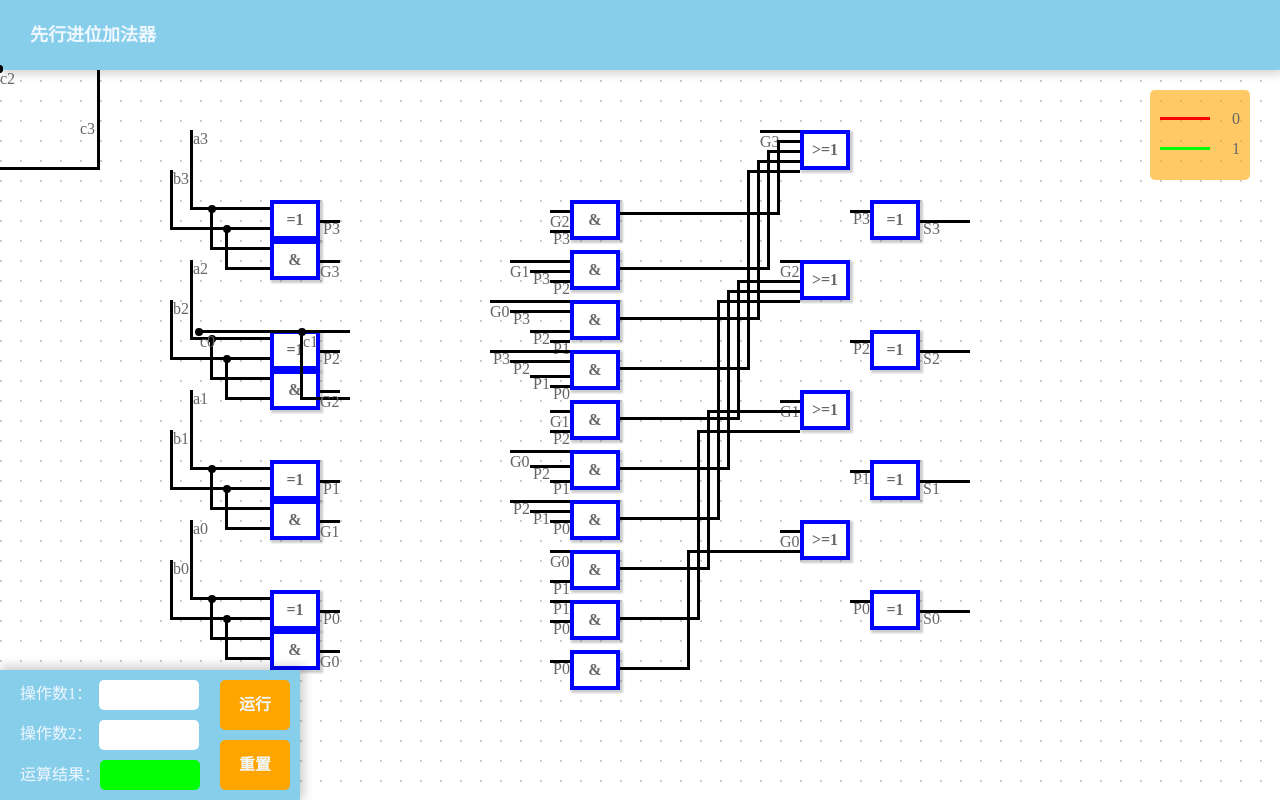
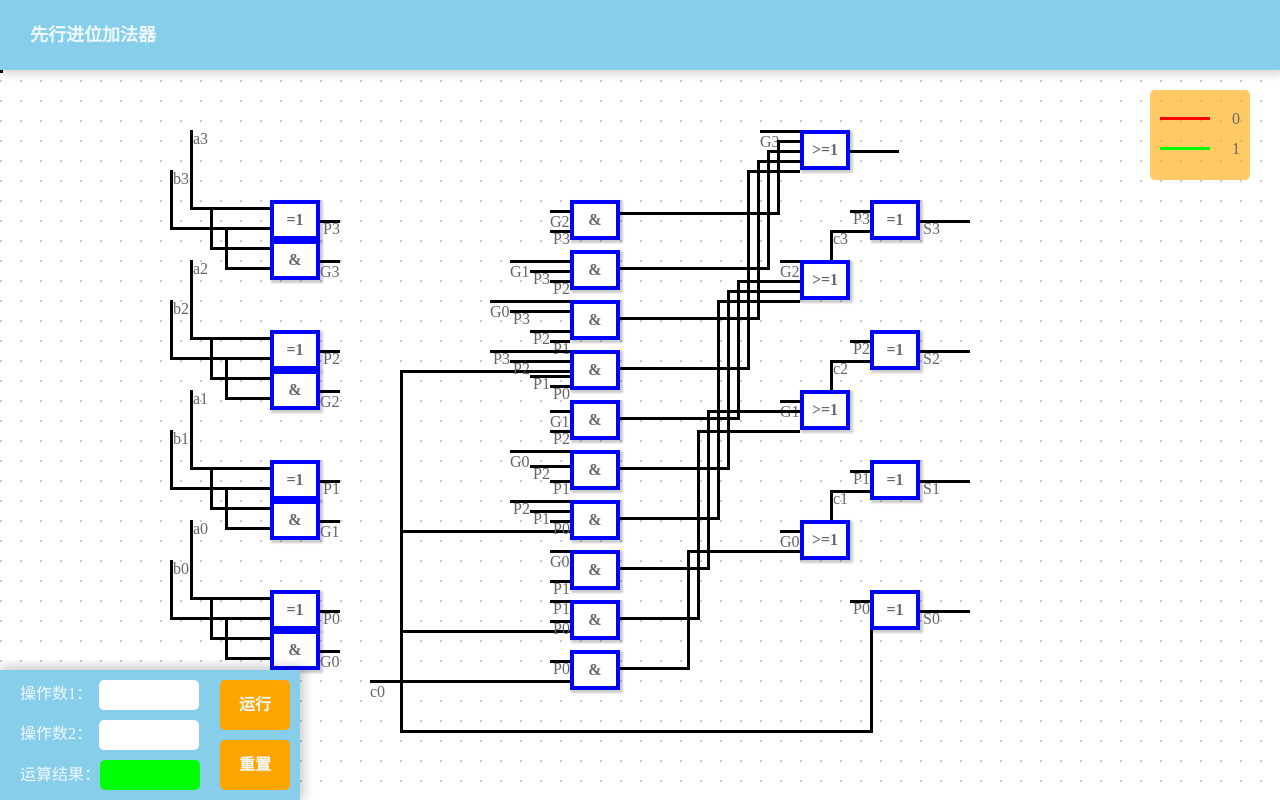
Before and after one commit to huinaibing/bigChuang, a website: page index.html in a window 1280 px wide. Shown: the top 800 px of the page. Drawn offline with nearby package versions, Linux system fonts and the light colour scheme.

Commit message:
push by bat

```diff
--- a/css/index.css
+++ b/css/index.css
@@ -135,7 +135,32 @@ li {
 
 
 /* 中间进位C1、C2、C3 */
-.carry>li:nth-child(4),
+.c0 {
+  border: 3px solid black;
+  border-bottom: 0px;
+  border-left: 0px;
+}
+.c1 {
+  border: 3px solid black;
+  border-bottom: 0px;
+  border-left: 0px;
+}
+.c2 {
+  border: 3px solid black;
+  border-bottom: 0px;
+  border-left: 0px;
+}
+.c3 {
+  border: 3px solid black;
+  border-bottom: 0px;
+  border-left: 0px;
+}
+.c4 {
+  border: 3px solid black;
+  border-bottom: 0px;
+  border-left: 0px;
+}
+/* .carry>li:nth-child(4),
 .carry>li:nth-child(7),
 .carry>li:nth-child(10){
   width: 100px;
@@ -160,7 +185,7 @@ li {
   border-bottom: 0px;
 }
 /* 进位C0和C4单独在这里设置 */
-.carry>li:nth-child(1){
+/* .carry>li:nth-child(1){
   width: 100px;
   height: 100px;
   border: 3px solid #000;
@@ -188,7 +213,7 @@ li {
   border-left: 0px;
   border-right: 0px;
   border-bottom: 0px;
-}
+} */ */
 /* 导线连接处小圆点 */
 .dot{
   width: 4px;
--- a/index.html
+++ b/index.html
@@ -82,18 +82,26 @@
     <!-- 进位，带有placeholder的元素仅占位作用，不显示 -->
     <ul class="carry">
       <!-- <li class="c0">c0</li> -->
-      <li class="c0">c0<div class="dot"></div></li>
+      <li class="c0">c0</li>
       <!-- <li class="c0 placeholder"></li> -->
       <!-- <li class="c1">c1</li>
       <li class="c1"></li> -->
-      <li class="c1">c1<div class="dot"></div></li>
+      <li class="c1"></li>
       <!-- <li class="c2">c2</li>
       <li class="c2"></li> -->
-      <li class="c2">c2<div class="dot"></div></li>
+      <li class="c2"></li>
       <!-- <li class="c3">c3</li>
       <li class="c3"></li> -->
-      <li class="c3">c3<div class="dot"></div></li>
-      <!-- <li class="c4">c4</li> -->
+      <li class="c3"></li>
+      <li class="c4"></li>
+
+      <li class="c0"></li>
+      <li class="c0"></li>
+      <li class="c0"></li>
+      <li class="c0"></li>
+      <li class="c0"></li>
+      <li class="c0"></li>
+      <li class="c0"></li>
     </ul>
     <!-- 两类异或门输出线，下面4个异或门，上面4个
       3号线是输出结果的异或门，补充线删除了
@@ -148,6 +156,16 @@
 
       <li class="xor2">P2</li> <!--31 漏的一个 &-->
       <li class="xor3">P3</li> <!--32 漏的一个 &-->
+
+      <li class="xor8 c1"></li> <!--G0旁边的异或门到s1-->
+      <li class="xor8 c1">c1</li>
+
+      <li class="xor9 c2"></li><!-- G1->S2 -->
+      <li class="xor9 c2">c2</li>
+
+      <li class="xor10 c3"></li><!-- G2->S3 -->
+      <li class="xor10 c3">c3</li>
+
 
     </ul>
     <!-- 14个与门的输出 上面10个，下面4个-->
--- a/js/index.js
+++ b/js/index.js
@@ -44,7 +44,57 @@ $(function () {
     $('.c0').css({
       'border-color': 'red'
     })
-    // 分别处理四个全加器
+    // 处理输入的数据
+    // if (xor(a[i], b[i]) == '1') {
+    //   $(`.xor${i}`).css({
+    //     'border-color': 'rgb(0, 255, 0)'
+    //   })
+    // } else {
+    //   $(`.xor${i}`).css({
+    //     'border-color': 'red'
+    //   })
+    // }
+    // if (and(xor(a[i], b[i]), c) == 1) {
+    //   $(`.and${i}`).css({
+    //     'border-color': 'rgb(0, 255, 0)'
+    //   })
+    // } else {
+    //   $(`.and${i}`).css({
+    //     'border-color': 'red'
+    //   })
+    // }
+    // if (and(a[i], b[i]) == '1') {
+    //   $(`.and${i + 4}`).css({
+    //     'border-color': 'rgb(0, 255, 0)'
+    //   })
+    // } else {
+    //   $(`.and${i + 4}`).css({
+    //     'border-color': 'red'
+    //   })
+    // }
+    // if (xor(xor(a[i], b[i]), c) == '1') {
+    //   $(`.xor${i + 4}`).css({
+    //     'border-color': 'rgb(0, 255, 0)'
+    //   })
+    //   result += '1'
+    // }
+    // else {
+    //   $(`.xor${i + 4}`).css({
+    //     'border-color': 'red'
+    //   })
+    //   result += '0'
+    // }
+    // if (or(and(xor(a[i], b[i]), c), and(a[i], b[i])) == 1) {
+    //   $(`.c${i + 1}`).css({
+    //     'border-color': 'rgb(0, 255, 0)'
+    //   })
+    //   c = 1
+    // } else {
+    //   $(`.c${i + 1}`).css({
+    //     'border-color': 'red'
+    //   })
+    //   c = 0
+    // }
     for (i = 0; i < 4; i++) {
       if (a[i] == '1') {
         // set1lb(`a${i}`)
@@ -68,59 +118,123 @@ $(function () {
           'border-color': 'red'
         })
       }
-      if (xor(a[i], b[i]) == '1') {
+    } // for 循环处理四个全加器
+    result = (parseInt(a[3] + a[2] + a[1] + a[0], 2) + parseInt(b[3] + b[2] + b[1] + b[0], 2)).toString(2);
+
+    // 输出的截断
+    if (result.length > 4) {
+      $(`.c4`).css({
+        'border-color': 'rgb(0, 255, 0)'
+      })
+      result = result.substring(1)
+    }else{
+      set_color(0, "c4")
+    }
+
+    // 输出显示
+    for (i = 7; i >= 4; i--) {
+      if (result[7 - i] == '1') {
         $(`.xor${i}`).css({
           'border-color': 'rgb(0, 255, 0)'
         })
-      } else {
+      }
+      else {
         $(`.xor${i}`).css({
           'border-color': 'red'
         })
       }
-      if (and(xor(a[i], b[i]), c) == 1) {
+    }
+
+    // pi
+    res_p = ''
+    for (i = 0; i < 4; i++) {
+      tmp = xor(a[i], b[i])
+      res_p += tmp.toString()
+      if (tmp == 1) {
+        $(`.xor${i}`).css({
+          'border-color': 'rgb(0, 255, 0)'
+        })
+      }
+      else{
+        $(`.xor${i}`).css({
+          'border-color': 'red'
+        })
+      }
+    }
+
+    // end pi
+
+    //Gi
+    res_g = ''
+    for (i = 0; i < 4; i++) {
+      tmp = and(a[i], b[i])
+      res_g += tmp.toString()
+      if (tmp == 1) {
         $(`.and${i}`).css({
           'border-color': 'rgb(0, 255, 0)'
         })
-      } else {
+      }
+      else{
         $(`.and${i}`).css({
           'border-color': 'red'
         })
       }
-      if (and(a[i], b[i]) == '1') {
-        $(`.and${i + 4}`).css({
-          'border-color': 'rgb(0, 255, 0)'
-        })
-      } else {
-        $(`.and${i + 4}`).css({
-          'border-color': 'red'
-        })
-      }
-      if (xor(xor(a[i], b[i]), c) == '1') {
-        $(`.xor${i + 4}`).css({
-          'border-color': 'rgb(0, 255, 0)'
-        })
-        result += '1'
-      }
-      else {
-        $(`.xor${i + 4}`).css({
-          'border-color': 'red'
-        })
-        result += '0'
-      }
-      if (or(and(xor(a[i], b[i]), c), and(a[i], b[i])) == 1) {
-        $(`.c${i + 1}`).css({
-          'border-color': 'rgb(0, 255, 0)'
-        })
-        c = 1
-      } else {
-        $(`.c${i + 1}`).css({
-          'border-color': 'red'
-        })
-        c = 0
     }
 
-    } // for 循环处理四个全加器
-    $('.result>div').text(result.split('').reverse().join(''))
+    //end gi
+
+
+
+    // 十个与门
+
+
+    res_and1 = and(res_g[2], res_p[3])
+    set_color(res_and1, "and4")
+
+    res_and2 = and(and(res_g[1], res_p[3]), res_p[2])
+    set_color(res_and2, "and5")
+
+    res_and3 = and(and(res_g[0], res_p[3]), and(res_p[2], res_p[1]))
+    set_color(res_and3, "and6")
+
+    c0 = 0
+    res_and4 = and(and(and(res_p[3], res_p[2]), and(res_p[1], res_p[0])), c0)
+    set_color(res_and4, "and7")
+
+    res_and5 = and(res_g[1], res_p[2])
+    set_color(res_and5, "and8")
+
+    res_and6 = and(and(res_g[0], res_p[2]), res_p[1])
+    set_color(res_and6, "and9")
+
+    res_and7 = and(and(res_p[2], res_p[1]), and(res_p[0], c0))
+    set_color(res_and7, "and10")
+
+    res_and8 = and(res_g[0], res_p[1])
+    set_color(res_and8, "and11")
+
+    res_and9 = and(and(res_p[1], res_p[0]), c0)
+    set_color(res_and9, "and12")
+
+    res_and10 = and(c0, res_p[0])
+    set_color(res_and10, "and13")
+
+    // end
+
+    // ci
+    res_c1 = or(res_and10, res_g[0])
+    set_color(res_c1, "c1")
+
+    res_c2 = or(res_g[1], or(res_and8, res_and9))
+    set_color(res_c2, "c2")
+
+    res_c3 = or(or(res_g[2], res_and5), or(res_and6, res_and7))
+    set_color(res_c3, "c3")
+
+    //end ci
+
+
+    $('.result>div').text(result)
   }) // run.click
 
   $('input').on('input', function () {
@@ -132,13 +246,26 @@ $(function () {
     c = 0;
     a = 0;
     b = 0;
-    $('.inputA,.inputB,.carry,.xorOut,.andOut').children().css({
+    $('.inputA,.inputB,.carry,.xorOut,.andOut,.andOutLT').children().css({
       'border-color': 'black'
     })
     $('input').val('')
     $('.result>div').text('')
   })
   //定义基本逻辑
+  var set_color = function(num, id) {
+    if (num == 1) {
+      $(`.${id}`).css({
+        'border-color': 'rgb(0, 255, 0)'
+      })
+    }
+    else{
+      $(`.${id}`).css({
+        'border-color': 'red'
+      })
+    }
+  }
+
   var and = function (a1, a2) {
     return a1 * a2
   }
@@ -508,6 +635,50 @@ $(function () {
     })
   }
   ////////////////////////////end output
+
+  $(`.xorOut>li:nth-child(${33})`).css({
+    width: '0px',
+    height: '30px',
+    top: "490px",
+    left: '830px',
+  })
+
+  $(`.xorOut>li:nth-child(${34})`).css({
+    width: '40px',
+    height: '0px',
+    top: "490px",
+    left: '830px',
+  })
+
+
+  $(`.xorOut>li:nth-child(${35})`).css({
+    width: '0px',
+    height: '30px',
+    top: "360px",
+    left: '830px',
+  })
+
+  $(`.xorOut>li:nth-child(${36})`).css({
+    width: '40px',
+    height: '0px',
+    top: "360px",
+    left: '830px',
+  })
+
+
+  $(`.xorOut>li:nth-child(${37})`).css({
+    width: '0px',
+    height: '30px',
+    top: "230px",
+    left: '830px',
+  })
+
+  $(`.xorOut>li:nth-child(${38})`).css({
+    width: '40px',
+    height: '0px',
+    top: "230px",
+    left: '830px',
+  })
 
 
 
@@ -934,24 +1105,81 @@ $(`.andOutLT>li:nth-child(${20})`).css({
 
 
 
-  // for (i = 4; i <= 12; i += 3) {
-  //   $(`.carry>li:nth-child(${i})`).css({
-  //     width: '100px',
-  //     height: '90px',
-  //     top: '330px',
-  //     left: `${(i / 3) * 270 + 110}px`,
-  //   })
-  //   $(`.carry>li:nth-child(${i + 1})`).css({
-  //     width: '50px',
-  //     height: '100px',
-  //     top: '330px',
-  //     left: `${(i / 3) * 270 + 210}px`,
-  //   })
-  //   $(`.carry>li:nth-child(${i + 2})`).css({
-  //     width: '49px',
-  //     height: '100px',
-  //     top: '400px',
-  //     left: `${(i / 3) * 270 + 211}px`,
-  //   })
-  // }
+  $(`.carry>li:nth-child(${1})`).css({
+    width: '200px',
+    height: '0px',
+    top: '680px',
+    left: '370px',
+  }) // c0
+  $(`.carry>li:nth-child(${6})`).css({
+    width: '0px',
+    height: '310px',
+    top: '370px',
+    left: '400px',
+  }) // c0 竖着
+  $(`.carry>li:nth-child(${7})`).css({
+    width: '170px',
+    height: '0px',
+    top: '370px',
+    left: '400px',
+  }) // c0 横着
+  $(`.carry>li:nth-child(${8})`).css({
+    width: '170px',
+    height: '0px',
+    top: '530px',
+    left: '400px',
+  }) // c0 倒数滴4个
+  $(`.carry>li:nth-child(${9})`).css({
+    width: '170px',
+    height: '0px',
+    top: '630px',
+    left: '400px',
+  }) // c0 倒数第二个
+
+  $(`.carry>li:nth-child(${10})`).css({
+    width: '0px',
+    height: '50px',
+    top: '680px',
+    left: '400px',
+  }) // c0 拐弯1
+  $(`.carry>li:nth-child(${11})`).css({
+    width: '470px',
+    height: '0px',
+    top: '730px',
+    left: '400px',
+  }) // c0 拐弯2
+  $(`.carry>li:nth-child(${12})`).css({
+    width: '0px',
+    height: '103px',
+    top: '630px',
+    left: '870px',
+  }) // c0 拐弯3
+
+  // $(`.carry>li:nth-child(${2})`).css({
+  //   width: '0px',
+  //   height: '40px',
+  //   top: '492px',
+  //   left: '860px',
+  // }) // c1
+
+  // $(`.carry>li:nth-child(${3})`).css({
+  //   width: '0px',
+  //   height: '40px',
+  //   top: '362px',
+  //   left: '860px',
+  // }) // c2
+  // $(`.carry>li:nth-child(${4})`).css({
+  //   width: '0px',
+  //   height: '40px',
+  //   top: '232px',
+  //   left: '860px',
+  // }) // c3
+
+  $(`.carry>li:nth-child(${5})`).css({
+    width: '49px',
+    height: '0px',
+    top: '150px',
+    left: '850px',
+  }) // c4
+
 })
```
Lines whose indentation alone changed are shown as unchanged.
